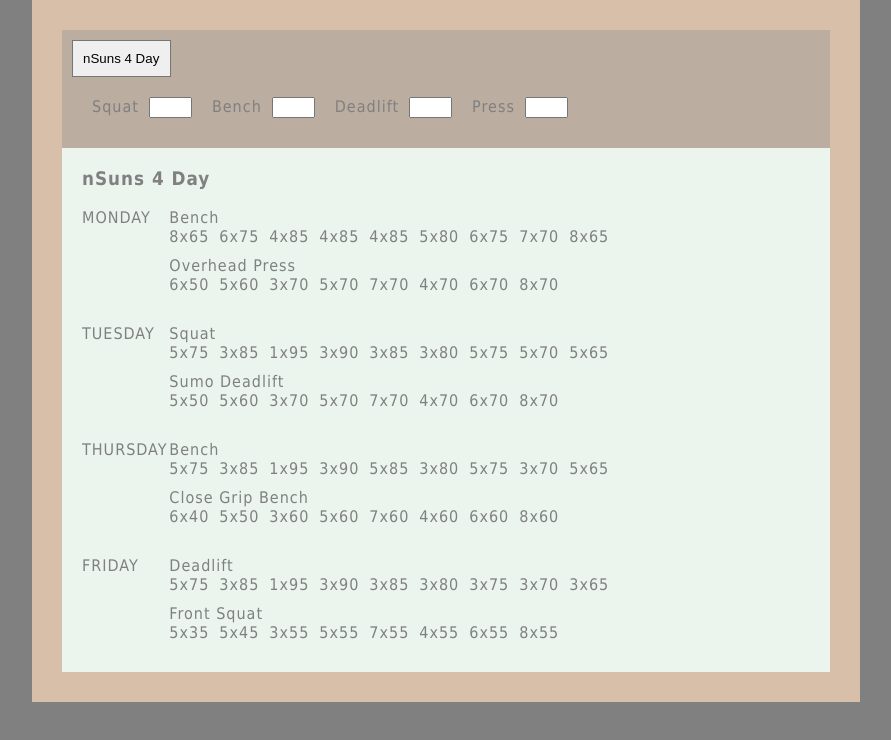
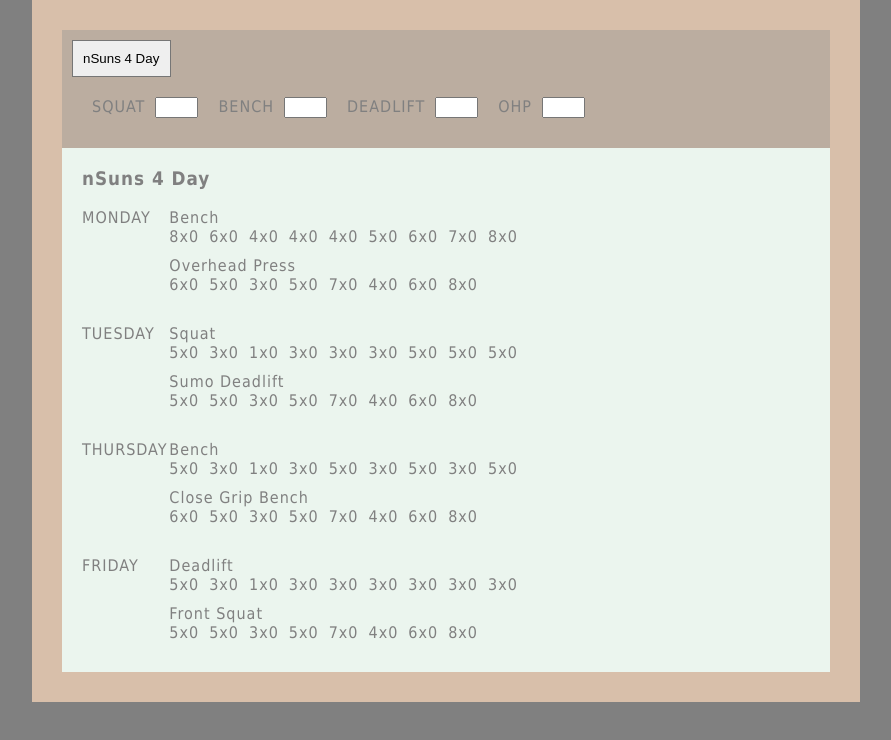
Before and after one commit to aniwng/strength-engine, a React (Create React App) app: page / in a window 1280 px wide. Shown: the top 740 px of the page, without its empty margins (194-1085 px from the left). Built offline with nearby package versions, Linux system fonts and the light colour scheme.

Commit message:
Mapping inputs to routine sets

```diff
--- a/src/components/Programs/ProgramDetails.js
+++ b/src/components/Programs/ProgramDetails.js
@@ -4,13 +4,24 @@ import Routines from '../Routines/Routines';
 import './ProgramDetails.css';
 
 class ProgramDetails extends Component {
+    constructor(props) {
+        super(props);
+        this.state = {
+            ...props
+        }
+    }
+
+    shouldComponentUpdate() {
+        return true;
+    }
+
     render() {
         if(this.props.details.days) {
             return (
                 <div className="program-details">
                     <h3>{this.props.details.label}</h3>
                     <div>
-                        <Routines days={this.props.details.days} input={this.props.input}/>
+                        <Routines days={this.props.details.days} inputs={this.props.inputs}/>
                     </div>
                 </div>
             );
--- a/src/components/Programs/Programs.js
+++ b/src/components/Programs/Programs.js
@@ -13,7 +13,7 @@ class Programs extends Component {
         this.state = {
             programList: [],
             currentProgramDetails: {},
-            input: 100
+            inputs: []
         }
     }
 
@@ -32,11 +32,22 @@ class Programs extends Component {
         const currentProgram = ProgramData.find(program => {
             return program.program === selectedProgram;
         });
-        this.setState({currentProgramDetails: currentProgram});
+        const inputValues = currentProgram.inputs.reduce((map, obj) => {
+            map.set(obj, 0);
+            return map;
+        }, new Map());
+        this.setState({
+            currentProgramDetails: currentProgram,
+            inputs: inputValues
+        });
     }
 
-    handleTrainingChange(trainingNum) {
-        this.setState({input: trainingNum});
+    handleTrainingChange(type, trainingNum) {
+        const inputs = this.state.inputs;
+        inputs.set(type, trainingNum);
+        this.setState({
+            inputs: inputs
+        });
     }
 
     render() {
@@ -44,9 +55,9 @@ class Programs extends Component {
             <div>
                 <div id="user-input-container">
                     <Dropdown programList={this.state.programList} onChange={this.handleChange.bind(this)}/>
-                    <TrainingInputs onChange={this.handleTrainingChange.bind(this)}/>
+                    <TrainingInputs inputs={this.state.inputs} onChange={this.handleTrainingChange.bind(this)}/>
                 </div>
-                <ProgramDetails details={this.state.currentProgramDetails} input={this.state.input}/>
+                <ProgramDetails details={this.state.currentProgramDetails} inputs={this.state.inputs}/>
             </div>
         );
     }
--- a/src/components/Routines/Routine.js
+++ b/src/components/Routines/Routine.js
@@ -10,7 +10,7 @@ class Routine extends Component {
         const listItems = routines.map(routine =>
             <div className="routine" key={routine.type}>
                 {routine.label}
-                <Sets day={this.props.day} type={routine.type} sets={routine.sets} input={this.props.input}/>
+                <Sets day={this.props.day} type={routine.type} sets={routine.sets} inputs={this.props.inputs}/>
             </div>
         );
 
--- a/src/components/Routines/Routines.js
+++ b/src/components/Routines/Routines.js
@@ -9,7 +9,7 @@ class Routines extends Component {
         const listItems = days.map(day =>
             <div className="routine-container" key={day.day}>
                 <div className="day-of-week">{day.day}</div>
-                <Routine day={day.day} routines={day.routines} input={this.props.input}/>
+                <Routine day={day.day} routines={day.routines} inputs={this.props.inputs}/>
             </div>
         );
 
--- a/src/components/Routines/Sets.js
+++ b/src/components/Routines/Sets.js
@@ -3,12 +3,18 @@ import React, { Component } from 'react';
 import './Sets.css';
 
 class Sets extends Component {
+    calculateTrainingValue(val, multiplier) {
+        // Round to next multiple of 5
+        return Math.ceil((val * multiplier)/5) * 5;
+    }
+
     render() {
         const sets = this.props.sets;
+        const inputs = this.props.inputs;
 
         const listItems = sets.map((set, i) =>
             <div className="set" key={`${this.props.day}-${this.props.type}-${i}`}>
-                {set.reps}x{Math.round(this.props.input * set.multiplier)}
+                {set.reps}x{this.calculateTrainingValue(inputs.get(set.setValue || this.props.type), set.multiplier)}
             </div>
         );
 
--- a/src/components/TrainingInputs/Input.js
+++ b/src/components/TrainingInputs/Input.js
@@ -4,7 +4,7 @@ import './Input.css';
 
 class Input extends Component {
     inputChange(e) {
-        this.props.onChange(e.target.value);
+        this.props.onChange(this.props.label, e.target.value);
     }
 
     render() {
--- a/src/components/TrainingInputs/TrainingInputs.js
+++ b/src/components/TrainingInputs/TrainingInputs.js
@@ -4,17 +4,18 @@ import Input from './Input';
 import './TrainingInputs.css';
 
 class TrainingInputs extends Component {
-    trainingNumChange(trainingNum) {
-        this.props.onChange(trainingNum);
+    trainingNumChange(type, trainingNum) {
+        this.props.onChange(type, trainingNum);
     }
 
     render() {
+        const inputs = Array.from(this.props.inputs.keys());
+        const listItems = inputs.map(input =>
+            <Input label={input} key={input} onChange={this.trainingNumChange.bind(this)}/>
+        );
         return (
             <div className="training-input-container">
-                <Input label="Squat" onChange={this.trainingNumChange.bind(this)}/>
-                <Input label="Bench" onChange={this.trainingNumChange.bind(this)}/>
-                <Input label="Deadlift" onChange={this.trainingNumChange.bind(this)}/>
-                <Input label="Press" onChange={this.trainingNumChange.bind(this)}/>
+                {listItems}
             </div>
         );
     }
--- a/src/data/programs.json
+++ b/src/data/programs.json
@@ -2,6 +2,7 @@
     {
         "program": "NSUNS_4",
         "label": "nSuns 4 Day",
+        "inputs": ["SQUAT", "BENCH", "DEADLIFT", "OHP"],
         "days": [
             {
                 "day": "MONDAY",
@@ -142,35 +143,43 @@
                         "sets": [
                             {
                                 "reps": 5,
-                                "multiplier": 0.5
+                                "multiplier": 0.5,
+                                "setValue": "SQUAT"
                             },
                             {
                                 "reps": 5,
-                                "multiplier": 0.6
+                                "multiplier": 0.6,
+                                "setValue": "SQUAT"
                             },
                             {
                                 "reps": 3,
-                                "multiplier": 0.7
+                                "multiplier": 0.7,
+                                "setValue": "SQUAT"
                             },
                             {
                                 "reps": 5,
-                                "multiplier": 0.7
+                                "multiplier": 0.7,
+                                "setValue": "SQUAT"
                             },
                             {
                                 "reps": 7,
-                                "multiplier": 0.7
+                                "multiplier": 0.7,
+                                "setValue": "SQUAT"
                             },
                             {
                                 "reps": 4,
-                                "multiplier": 0.7
+                                "multiplier": 0.7,
+                                "setValue": "SQUAT"
                             },
                             {
                                 "reps": 6,
-                                "multiplier": 0.7
+                                "multiplier": 0.7,
+                                "setValue": "SQUAT"
                             },
                             {
                                 "reps": 8,
-                                "multiplier": 0.7
+                                "multiplier": 0.7,
+                                "setValue": "SQUAT"
                             }
                         ]
                     }
@@ -229,35 +238,43 @@
                         "sets": [
                             {
                                 "reps": 6,
-                                "multiplier": 0.4
+                                "multiplier": 0.4,
+                                "setValue": "BENCH"
                             },
                             {
                                 "reps": 5,
-                                "multiplier": 0.5
+                                "multiplier": 0.5,
+                                "setValue": "BENCH"
                             },
                             {
                                 "reps": 3,
-                                "multiplier": 0.6
+                                "multiplier": 0.6,
+                                "setValue": "BENCH"
                             },
                             {
                                 "reps": 5,
-                                "multiplier": 0.6
+                                "multiplier": 0.6,
+                                "setValue": "BENCH"
                             },
                             {
                                 "reps": 7,
-                                "multiplier": 0.6
+                                "multiplier": 0.6,
+                                "setValue": "BENCH"
                             },
                             {
                                 "reps": 4,
-                                "multiplier": 0.6
+                                "multiplier": 0.6,
+                                "setValue": "BENCH"
                             },
                             {
                                 "reps": 6,
-                                "multiplier": 0.6
+                                "multiplier": 0.6,
+                                "setValue": "BENCH"
                             },
                             {
                                 "reps": 8,
-                                "multiplier": 0.6
+                                "multiplier": 0.6,
+                                "setValue": "BENCH"
                             }
                         ]
                     }
@@ -316,35 +333,43 @@
                         "sets": [
                             {
                                 "reps": 5,
-                                "multiplier": 0.35
+                                "multiplier": 0.35,
+                                "setValue": "DEADLIFT"
                             },
                             {
                                 "reps": 5,
-                                "multiplier": 0.45
+                                "multiplier": 0.45,
+                                "setValue": "DEADLIFT"
                             },
                             {
                                 "reps": 3,
-                                "multiplier": 0.55
+                                "multiplier": 0.55,
+                                "setValue": "DEADLIFT"
                             },
                             {
                                 "reps": 5,
-                                "multiplier": 0.55
+                                "multiplier": 0.55,
+                                "setValue": "DEADLIFT"
                             },
                             {
                                 "reps": 7,
-                                "multiplier": 0.55
+                                "multiplier": 0.55,
+                                "setValue": "DEADLIFT"
                             },
                             {
                                 "reps": 4,
-                                "multiplier": 0.55
+                                "multiplier": 0.55,
+                                "setValue": "DEADLIFT"
                             },
                             {
                                 "reps": 6,
-                                "multiplier": 0.55
+                                "multiplier": 0.55,
+                                "setValue": "DEADLIFT"
                             },
                             {
                                 "reps": 8,
-                                "multiplier": 0.55
+                                "multiplier": 0.55,
+                                "setValue": "DEADLIFT"
                             }
                         ]
                     }
@@ -355,6 +380,7 @@
     {
         "program": "N_SUNS_5",
         "label": "nSuns 5 Day",
+        "inputs": ["SQUAT", "BENCH", "DEADLIFT", "OHP"],
         "days": []
     }
 ]
```
